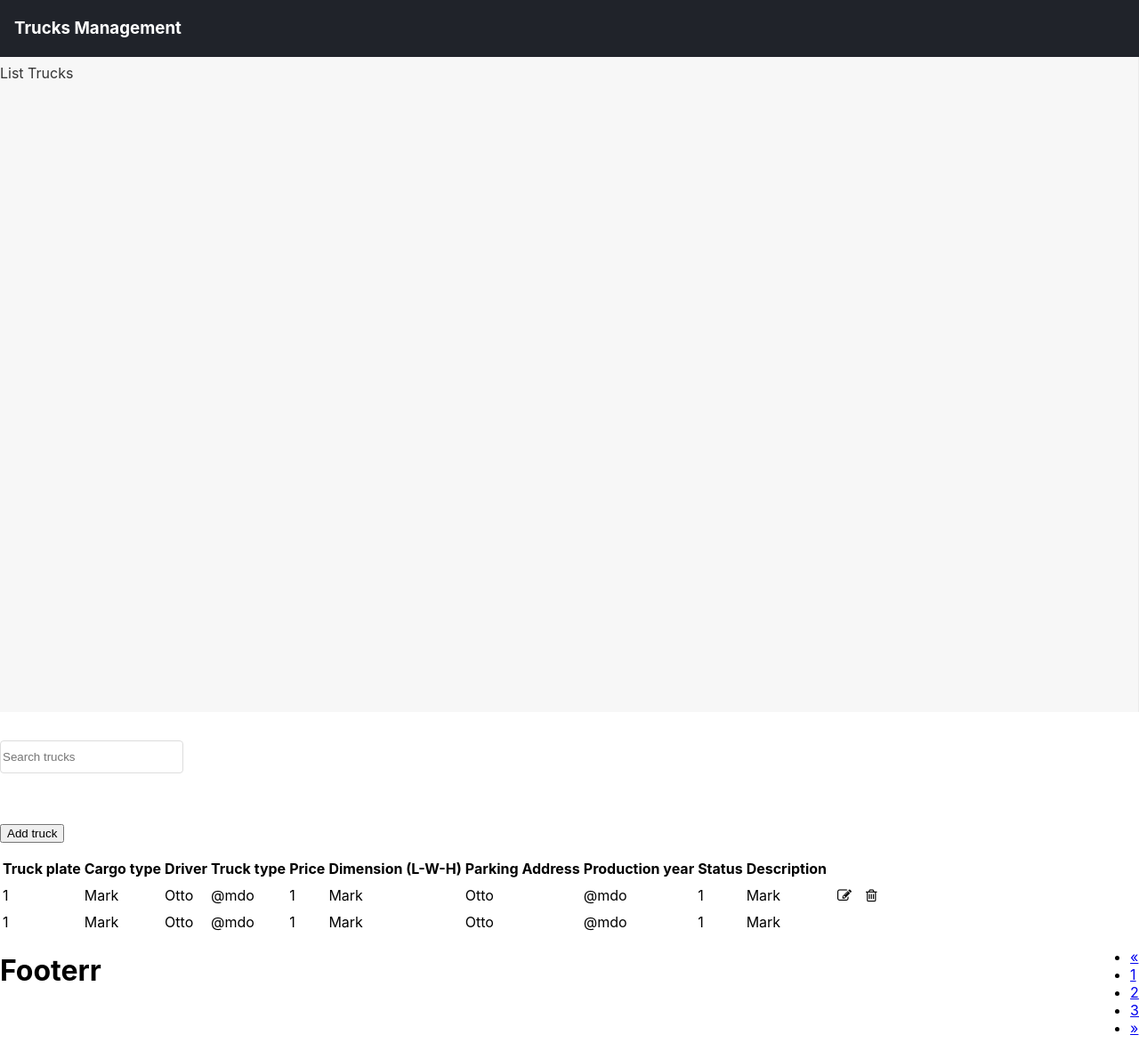
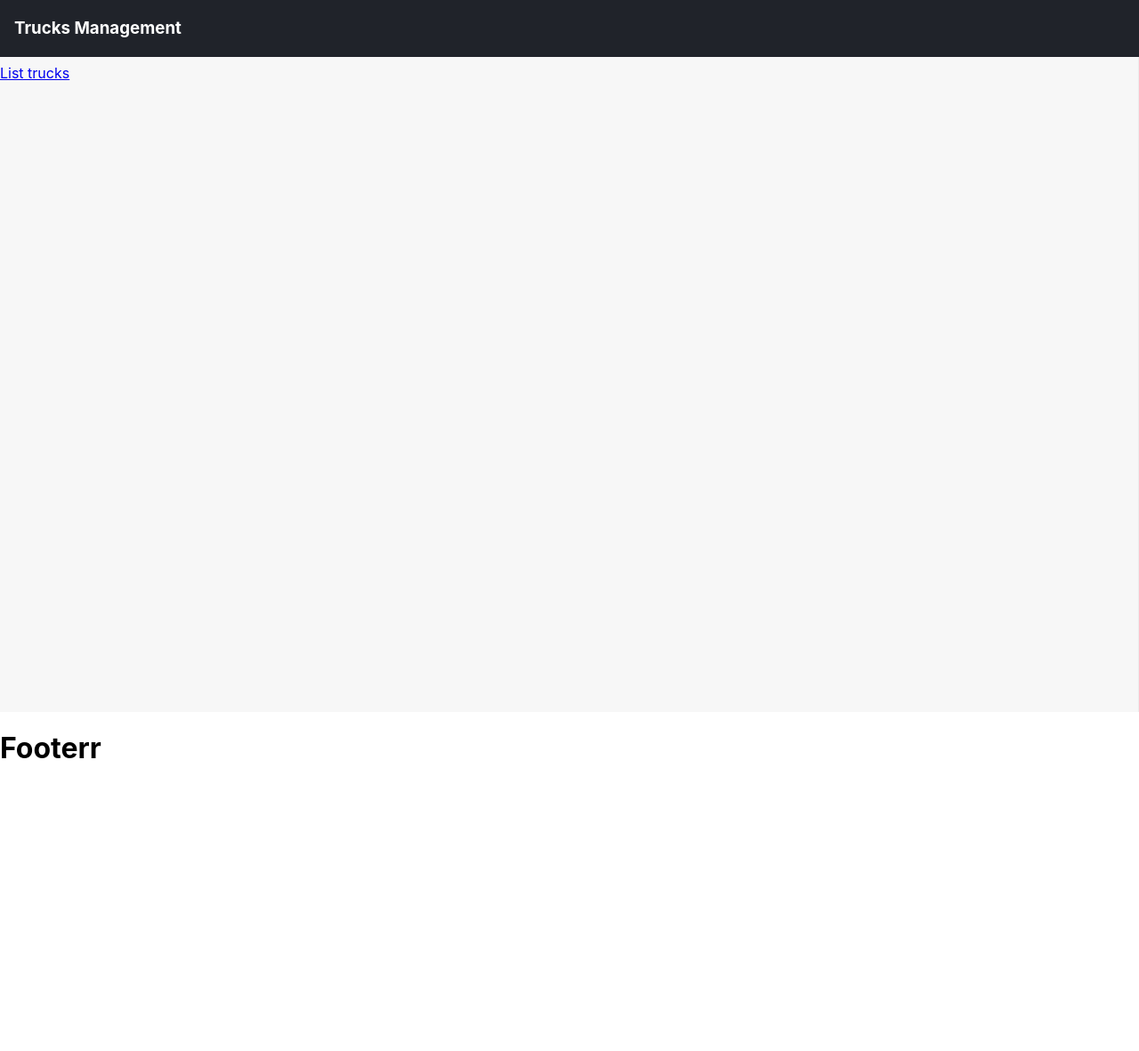
Before and after one commit to duongduckien/trucks, a React (Create React App) app: page / in a window 1280 px wide. Shown: the top 1181 px of the page at 89% size. After the commit the page ends 882 px from the top, so only its background shows below. Built offline with nearby package versions, Linux system fonts and the light colour scheme; the HTML template or start-up script is replaced by a standard one.

Commit message:
Config router for application

```diff
--- a/src/assets/locales/en.json
+++ b/src/assets/locales/en.json
@@ -10,5 +10,6 @@
     "STATUS": "Status",
     "DESCRIPTION": "Description",
     "SEARCH_TRUCKS_PLACEHOLDER": "Search trucks",
-    "ADD_TRUCK": "Add truck"
+    "ADD_TRUCK": "Add truck",
+    "LIST_TRUCKS": "List trucks"
 }
--- a/src/components/ListTrucks/ListTrucks.tsx
+++ b/src/components/ListTrucks/ListTrucks.tsx
@@ -2,6 +2,10 @@ import * as React from 'react';
 import { Table } from 'react-bootstrap';
 import i18n from '../../utilities/i18n';
 import './styles.scss';
+
+// Components
+import Search from '../../components/Search';
+import Paginator from '../../components/Paginator';
 
 export class ListTrucks extends React.Component<{}> {
 
@@ -20,9 +24,12 @@ export class ListTrucks extends React.Component<{}> {
     render() {
         return (
             <div className="list-trucks">
+                <Search />
+
                 <div className="btn-add-truck">
                     <button type="button" className="btn btn-success">{i18n.t('ADD_TRUCK')}</button>
                 </div>
+
                 <Table striped bordered hover>
                     <thead>
                         <tr>
@@ -79,6 +86,8 @@ export class ListTrucks extends React.Component<{}> {
                         </tr>
                     </tbody>
                 </Table>
+
+                <Paginator />
             </div>
         );
     }
--- a/src/components/NavBar/NavBar.tsx
+++ b/src/components/NavBar/NavBar.tsx
@@ -1,4 +1,6 @@
 import * as React from 'react';
+import { Link } from 'react-router-dom';
+import i18n from '../../utilities/i18n';
 import './styles.scss';
 
 export class NavBar extends React.Component<{}> {
@@ -8,7 +10,7 @@ export class NavBar extends React.Component<{}> {
             <div className="navbar">
                 <nav>
                     <div>
-                        <a href="#" className="nav-link">List Trucks</a>
+                        <Link to="/list-trucks">{i18n.t('LIST_TRUCKS')}</Link>
                     </div>
                 </nav>
             </div>
--- a/src/containers/Home/Home.tsx
+++ b/src/containers/Home/Home.tsx
@@ -5,8 +5,6 @@ import './styles.scss';
 
 // Components
 import ListTrucks from '../../components/ListTrucks';
-import Search from '../../components/Search';
-import Paginator from '../../components/Paginator';
 
 export class Home extends React.Component<{}> {
 
@@ -16,11 +14,7 @@ export class Home extends React.Component<{}> {
 
     render() {
         return (
-            <div>
-                <Search />
-                <ListTrucks />
-                <Paginator />
-            </div>
+            <div></div>
         );
     }
 
--- a/src/containers/Login/Login.tsx
+++ b/src/containers/Login/Login.tsx
@@ -7,7 +7,7 @@ export class Login extends React.Component<{}> {
             <div>
                 <h1>Login</h1>
             </div>
-        )
+        );
     }
 
 }
--- a/src/index.tsx
+++ b/src/index.tsx
@@ -2,6 +2,7 @@ import * as React from 'react';
 import * as ReactDOM from 'react-dom';
 import { I18nextProvider } from 'react-i18next';
 import i18n from './utilities/i18n';
+import { BrowserRouter } from 'react-router-dom';
 import './index.scss';
 import 'font-awesome/css/font-awesome.min.css';
 import App from './App';
@@ -14,7 +15,9 @@ import store from './configureStore';
 ReactDOM.render(
     <I18nextProvider i18n={i18n}>
         <Provider store={store}>
-            <App />
+            <BrowserRouter>
+                <App />
+            </BrowserRouter>
         </Provider>
     </I18nextProvider>,
     document.getElementById('root'),
--- a/src/routes/index.tsx
+++ b/src/routes/index.tsx
@@ -1,20 +1,22 @@
 import * as React from 'react';
-import { BrowserRouter, Route, Switch } from 'react-router-dom';
+import { Route, Switch } from 'react-router-dom';
 
 // Components
 import Home from '../containers/Home';
 import Login from '../containers/Login';
+import ListTrucks from '../components/ListTrucks';
 
 class Router extends React.Component<{}> {
 
     render() {
         return (
-            <BrowserRouter>
+            <main>
                 <Switch>
                     <Route path="/" exact component={Home} />
+                    <Route path="/list-trucks" exact component={ListTrucks} />
                     <Route path="/login" exact component={Login} />
                 </Switch>
-            </BrowserRouter>
+            </main>
         );
     }
 
--- a/webpack.config.js
+++ b/webpack.config.js
@@ -6,11 +6,11 @@ module.exports = {
     entry: {
         app: ['./src/index.tsx'],
         vendor: ['react', 'react-dom', 'react-router-dom'],
-        // myStyles: 'font-awesome/scss/font-awesome.scss'
     },
     output: {
-        path: path.join(__dirname, "/dist"),
-        filename: "bundle.js"
+        path: path.join(__dirname, '/dist'),
+        filename: 'bundle.js',
+        publicPath: '/',
     },
     resolve: {
         extensions: ['.js', '.jsx', '.json', '.ts', '.tsx']
@@ -22,7 +22,7 @@ module.exports = {
                 loader: 'ts-loader'
             },
             {
-                enforce: "pre",
+                enforce: 'pre',
                 test: /\.js$/,
                 loader: "source-map-loader"
             },
@@ -30,13 +30,13 @@ module.exports = {
                 test: /\.scss$/,
                 use: [
                     {
-                        loader: "style-loader"
+                        loader: 'style-loader'
                     },
                     {
-                        loader: "css-loader"
+                        loader: 'css-loader'
                     },
                     {
-                        loader: "sass-loader"
+                        loader: 'sass-loader'
                     }
                 ]
             },
@@ -71,6 +71,9 @@ module.exports = {
             },
         ]
     },
+    devServer: {
+        historyApiFallback: true,
+    },
     plugins: [
         new HtmlWebpackPlugin({
             template: "./src/index.html"
```
